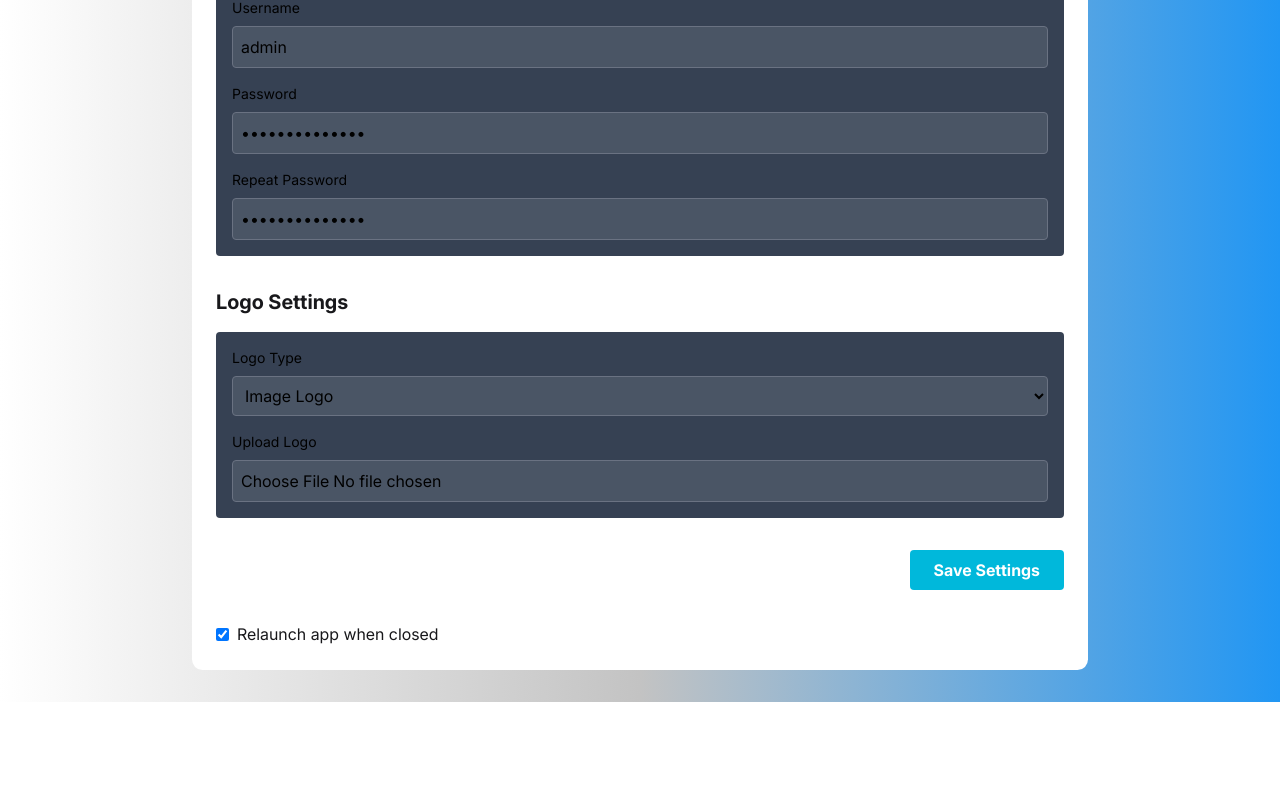
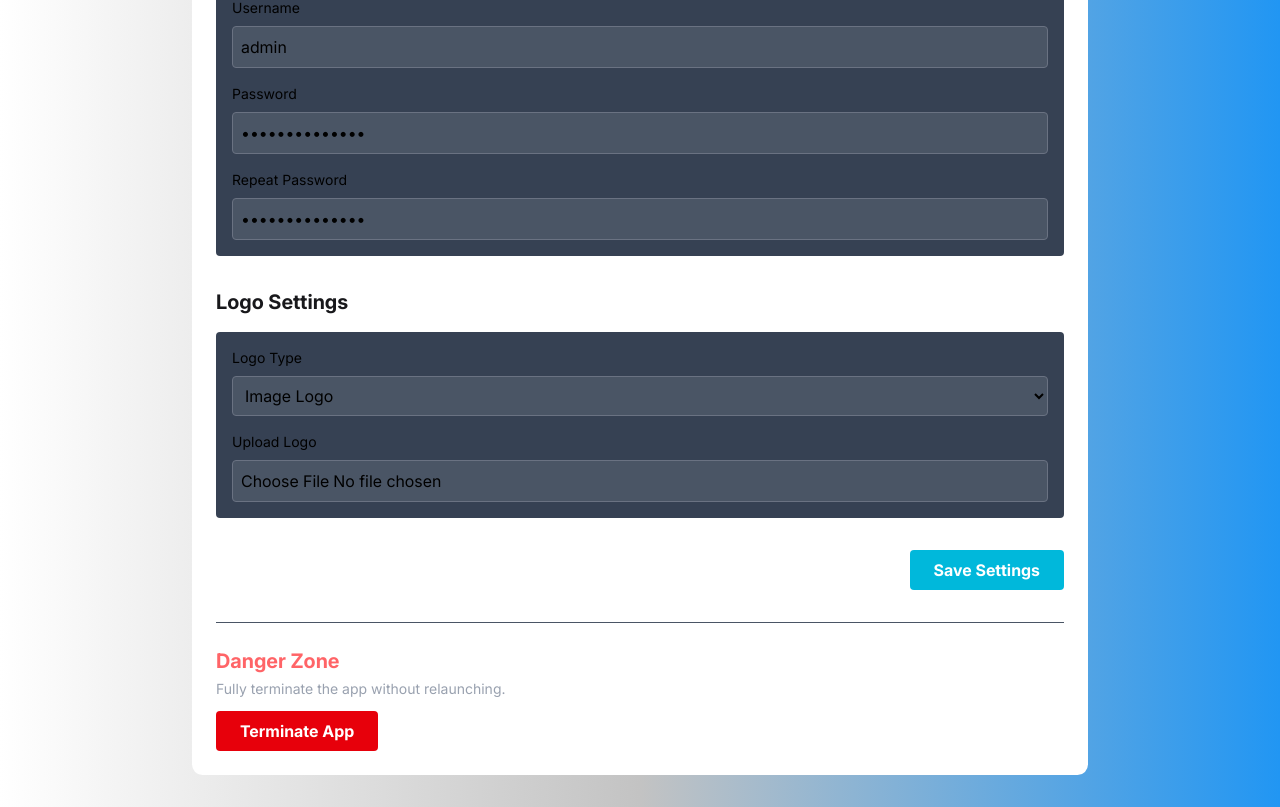
Before and after one commit to flexibledesigndev/ccpisonet, a Next.js app: page /settings in a window 1280 px wide. Shown: the part 336-1143 px from the top of the page. Before the commit the page ends 1038 px from the top, so only its background shows below. Built offline with nearby package versions, Linux system fonts and the light colour scheme.

Commit message:
latest updates: remove relaunch option added terminate app button updated the login page

```diff
--- a/app/context/TimerContext.js
+++ b/app/context/TimerContext.js
@@ -21,7 +21,6 @@ export function TimerProvider({ children }) {
     logoType: "image",
     logoText: "Cara & Casey Pisonet",
     logoImage: null,
-    relaunchOnClose: true,
   })
 
   const [timeLeft, setTimeLeft] = useState(180)
@@ -48,9 +47,16 @@ export function TimerProvider({ children }) {
     }
   }, [])
 
-  // Fetch gateway on mount
+  // Fetch gateway on mount, auto-retry every 5s until found
   useEffect(() => {
     refreshGateway()
+
+    const intervalId = setInterval(async () => {
+      const gw = await refreshGateway()
+      if (gw) clearInterval(intervalId)
+    }, 5000)
+
+    return () => clearInterval(intervalId)
   }, [refreshGateway])
 
   // ✅ Load settings from file (and strip serverIp if it exists in old saved json)
--- a/app/login/page.js
+++ b/app/login/page.js
@@ -1,8 +1,9 @@
 "use client";
-import { useState } from "react";
+import { useState, useEffect } from "react";
 import { useTimer } from "../context/TimerContext";
 import { ArrowLeft } from "lucide-react";
 import { useRouter } from "next/navigation";
+import { invoke } from "@tauri-apps/api/core";
 import Logo from "@/components/Logo";
 
 export default function LoginPage() {
@@ -10,7 +11,13 @@ export default function LoginPage() {
   const [password, setPassword] = useState("");
   const [error, setError] = useState("");
   const router = useRouter();
-  const { timeLeft, formatTime, settings } = useTimer();
+  const { timeLeft, formatTime, settings, remainingSeconds } = useTimer();
+
+  // Stop keyblocker so Tab key works on login form
+  // No cleanup needed — home page's useAppGlobalEffects handles blocker state
+  useEffect(() => {
+    invoke("stop_blocker").catch(console.error);
+  }, []);
 
   const handleLogin = (e) => {
     e.preventDefault();
@@ -102,6 +109,7 @@ export default function LoginPage() {
             </form>
 
             {/* Timer Display */}
+            {remainingSeconds < 1 && (
               <div className="space-y-2 text-center">
                 <div className="text-xl text-secondary-foreground">
                   This computer will shutdown in:
@@ -110,6 +118,7 @@ export default function LoginPage() {
                   {formatTime(timeLeft)}
                 </div>
               </div>
+            )}
           </div>
         </div>
       </div>
--- a/app/page.js
+++ b/app/page.js
@@ -47,19 +47,16 @@ export default function Home() {
       <Logo />
 
       <div
-        className={`mx-auto grid ${
-          remainingSeconds > 0 ? "w-full grid-cols-1" : "w-3xl grid-cols-2"
+        className={`mx-auto grid ${remainingSeconds > 0 ? "w-full grid-cols-1" : "w-3xl grid-cols-2"
           }`}
       >
         <div
-          className={`flex flex-col items-center ${
-            remainingSeconds > 0 ? "space-y-2" : "space-y-4"
+          className={`flex flex-col items-center ${remainingSeconds > 0 ? "space-y-2" : "space-y-4"
             }`}
         >
           {/* PC Name */}
           <div
-            className={`text-center font-bold tracking-wider text-secondary-foreground ${
-              remainingSeconds > 0 ? "text-lg" : "text-4xl"
+            className={`text-center font-bold tracking-wider text-secondary-foreground ${remainingSeconds > 0 ? "text-lg" : "text-4xl"
               }`}
           >
             {pcName}
@@ -67,11 +64,9 @@ export default function Home() {
 
           {/* Settings + Refresh */}
           <div className="flex gap-3">
-            {remainingSeconds < 1 && (
             <Button onClick={handleSettingsClick} size="icon">
               <Settings className="h-2 w-2" />
             </Button>
-            )}
 
             <Button onClick={handleRefresh} size="icon">
               <RefreshCcw className="h-2 w-2" />
--- a/app/settings/page.js
+++ b/app/settings/page.js
@@ -92,9 +92,8 @@ export default function Settings() {
 
           {message.text && (
             <div
-              className={`mb-6 rounded p-4 ${
-                message.type === "success" ? "bg-green-500" : "bg-red-500"
-              }`}
+              className={`mb-6 rounded p-4 ${message.type === "success" ? "bg-green-500" : "bg-red-500"
+                }`}
             >
               {message.text}
             </div>
@@ -277,26 +276,30 @@ export default function Settings() {
                 Save Settings
               </button>
             </div>
-            {/* Relaunch on Close Toggle */}
-            <div className="mt-6 flex items-center">
-              <input
-                id="relaunchOnClose"
-                type="checkbox"
-                checked={settings.relaunchOnClose}
-                onChange={(e) =>
-                  setSettings((prev) => ({
-                    ...prev,
-                    relaunchOnClose: e.target.checked,
-                  }))
-                }
-                className="mr-2"
-              />
-              <label
-                htmlFor="relaunchOnClose"
-                className="font-medium text-secondary-foreground"
+
+            {/* Terminate App */}
+            <div className="mt-6 border-t border-gray-600 pt-6">
+              <h2 className="text-xl font-semibold text-red-400">
+                Danger Zone
+              </h2>
+              <p className="mt-1 text-sm text-gray-400">
+                Fully terminate the app without relaunching.
+              </p>
+              <button
+                onClick={async () => {
+                  if (window.confirm("Are you sure you want to terminate the app? It will not relaunch.")) {
+                    try {
+                      await invoke("force_exit");
+                    } catch (e) {
+                      // Process exits immediately, this catch won't usually run
+                      console.error("Force exit failed:", e);
+                    }
+                  }
+                }}
+                className="mt-3 rounded bg-red-600 px-6 py-2 font-bold text-white transition-colors duration-300 hover:bg-red-700"
               >
-                Relaunch app when closed
-              </label>
+                Terminate App
+              </button>
             </div>
           </div>
         </div>
--- a/components/CoinTopUp.jsx
+++ b/components/CoinTopUp.jsx
@@ -1,6 +1,6 @@
 "use client"
 
-import { useEffect, useState } from "react"
+import { useEffect } from "react"
 import { useTimer } from "@/app/context/TimerContext"
 import { useTauriFetch } from "@/hooks/useTauriFetch"
 import { Button } from "./ui/button"
@@ -20,13 +20,11 @@ export default function CoinTopUp({ timeHeading } = {}) {
 
   const router = useRouter();
 
-  const [fetchPerSec, setFetchPerSec] = useState(null)
-
   // Fetch status page only when statusUrl is available
   const { data: html, error, connected, retry } = useTauriFetch(statusUrl, {
-    retries: 3,
-    retryDelay: 500,
-    pollInterval: 5000,
+    retries: 5,
+    retryDelay: 1000,
+    pollInterval: 1000,
     enabled: !!statusUrl,
   })
 
@@ -38,17 +36,14 @@ export default function CoinTopUp({ timeHeading } = {}) {
 
       if (parsedTime !== null && Number.isFinite(parsedTime)) {
         setRemainingSeconds(parsedTime)
-        setFetchPerSec(parsedTime)
         setResetTimer(true)
       } else {
         setResetTimer(false)
         setRemainingSeconds(null)
-        setFetchPerSec(null)
       }
     } else {
       setResetTimer(false)
       setRemainingSeconds(null)
-      setFetchPerSec(null)
     }
   }, [connected, html, setResetTimer, setRemainingSeconds])
 
@@ -61,46 +56,32 @@ export default function CoinTopUp({ timeHeading } = {}) {
         if (prev === null) return null
         return prev > 0 ? prev - 1 : 0
       })
-    }, 5000)
+    }, 1000)
 
     return () => clearInterval(interval)
   }, [remainingSeconds, setRemainingSeconds])
 
-  /* fetch per seconds */
-  useEffect(() => {
-    if (fetchPerSec === null || fetchPerSec < 1) return
-
-    const interval = setInterval(() => {
-      setFetchPerSec((prev) => {
-        if (prev === null) return null
-        return prev > 0 ? prev - 1 : 0
-      })
-    }, 1000)
-
-    return () => clearInterval(interval)
-  }, [fetchPerSec, setFetchPerSec])
-
   // Audio warning
   useEffect(() => {
-    if (fetchPerSec === 60) {
+    if (remainingSeconds === 60) {
       const audio = new Audio("/minute-warning.mp3")
       audio.play().catch(console.error)
-    } else if( fetchPerSec === 180 ) {
+    } else if (remainingSeconds === 180) {
       router.push("/warning");
     }
-  }, [fetchPerSec])
+  }, [remainingSeconds])
 
   return (
     <div className="pt-2 text-xs text-secondary-foreground space-y-4 text-center">
       <div className="font-bold">
-        {fetchPerSec !== null && fetchPerSec > 0 ? (
+        {remainingSeconds !== null && remainingSeconds > 0 ? (
           <>
             {timeHeading ? timeHeading : '⏳ Session time: '}
             <span className="text-2xl block mt-2 font-mono">
-              {formatTime(fetchPerSec)}
+              {formatTime(remainingSeconds)}
             </span>
           </>
-        ) : null }
+        ) : null}
       </div>
 
       <div className="space-y-1">
--- a/hooks/globalEffects.js
+++ b/hooks/globalEffects.js
@@ -1,15 +1,14 @@
 "use client";
 
-import { useEffect, useState } from "react";
+import { useEffect, useState, useRef } from "react";
 import { invoke } from "@tauri-apps/api/core";
 import { useTimer } from "@/app/context/TimerContext";
-
-
 
 export function useAppGlobalEffects() {
 
   const [tauriWindow, setTauriWindow] = useState(null);
   const [LogicalSize, setLogicalSize] = useState(null);
+  const lastModeRef = useRef(null); // tracks "unlocked" or "locked"
 
   const { setTimeLeft, settings, remainingSeconds } = useTimer();
 
@@ -32,20 +31,27 @@ export function useAppGlobalEffects() {
   useEffect(() => {
     if (!tauriWindow || !LogicalSize) return;
 
-    const stopBlocker = async () => {
+    const newMode = remainingSeconds > 0 ? "unlocked" : "locked";
+    const modeChanged = lastModeRef.current !== newMode;
+    lastModeRef.current = newMode;
+
+    const applyMode = async () => {
       try {
-        if (remainingSeconds > 0) {
+        if (newMode === "unlocked") {
+          // Always enforce these (lightweight, ensures correct state)
           await tauriWindow.setAlwaysOnTop(false);
           await tauriWindow.setFullscreen(false);
           await invoke("start_windowscc");
           await invoke("stop_blocker");
+          // Only resize/center on mode transition (prevents flash)
+          if (modeChanged) {
             await tauriWindow.setSize(new LogicalSize(380, 550));
             await tauriWindow.center();
+          }
         } else {
           // Locked mode (no time)
           await invoke("stop_windowscc");
           await invoke("start_blocker");
-
           await tauriWindow.setAlwaysOnTop(true);
           await tauriWindow.setFullscreen(true);
         }
@@ -54,7 +60,7 @@ export function useAppGlobalEffects() {
       }
     };
 
-    stopBlocker();
+    applyMode();
   }, [remainingSeconds, tauriWindow, LogicalSize]);
 
   // Disable refresh keys & right-click
--- a/hooks/useTauriFetch.js
+++ b/hooks/useTauriFetch.js
@@ -4,7 +4,7 @@
 import { invoke } from "@tauri-apps/api/core";
 import { useState, useEffect, useRef, useCallback } from "react";
 
-export function useTauriFetch(url, { retries = 3, retryDelay = 500, enabled = true, pollInterval = null } = {}) {
+export function useTauriFetch(url, { retries = 5, retryDelay = 1000, enabled = true, pollInterval = null } = {}) {
   const [data, setData] = useState(null);
   const [error, setError] = useState(null);
   const [loading, setLoading] = useState(false);
```
Also changed, not shown: 1 other file (tests, documents, lock files or other folders). Lines whose indentation alone changed are shown as unchanged.
